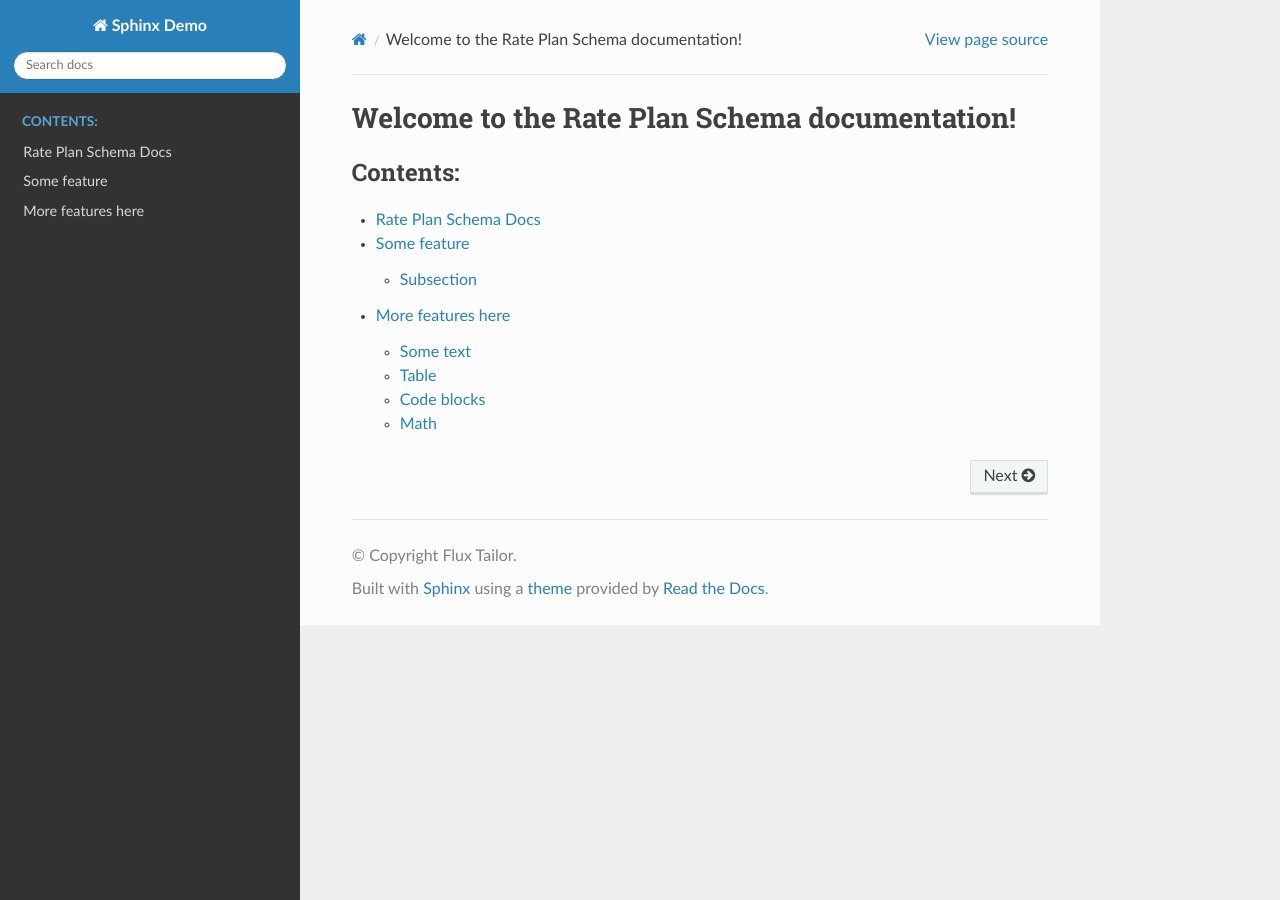
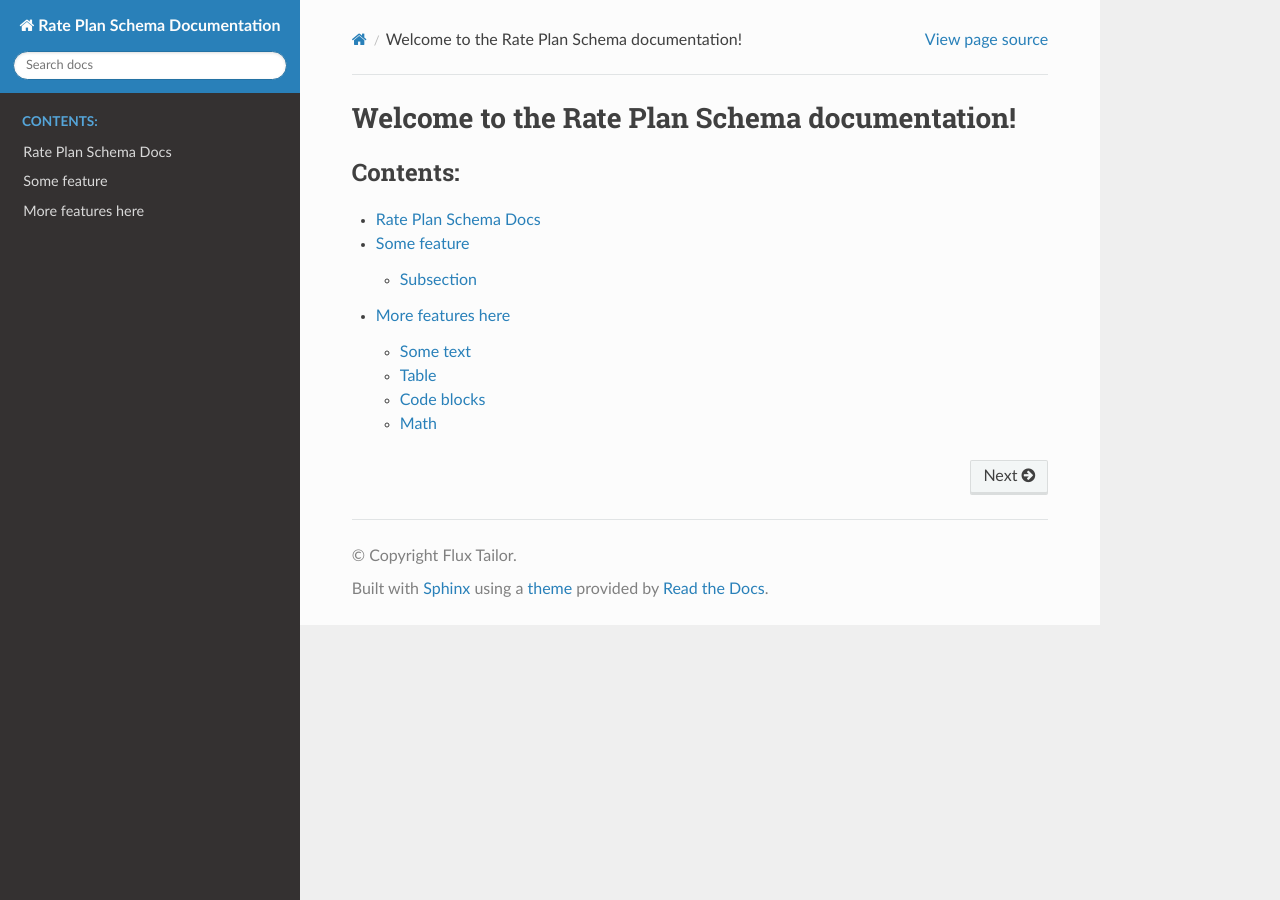
Before and after one commit to aminata-cisse-fluxtailor/rate-plan-documentation, a Sphinx documentation site: the page built from doc/index.rst, in a window 1280 px wide. Built offline with Sphinx 7.4.7 and the Read the Docs theme 2.0.0, drawn with Linux system fonts in a browser that asks for light colours.

Commit message:
Update project name

```diff
--- a/doc/conf.py
+++ b/doc/conf.py
@@ -6,7 +6,7 @@
 # -- Project information -----------------------------------------------------
 # https://www.sphinx-doc.org/en/master/usage/configuration.html#project-information
 
-project = 'Sphinx Demo'
+project = 'Rate Plan Schema Documentation'
 copyright = 'Flux Tailor'
 author = 'Flux Tailor'
 release = '0.1'
```
